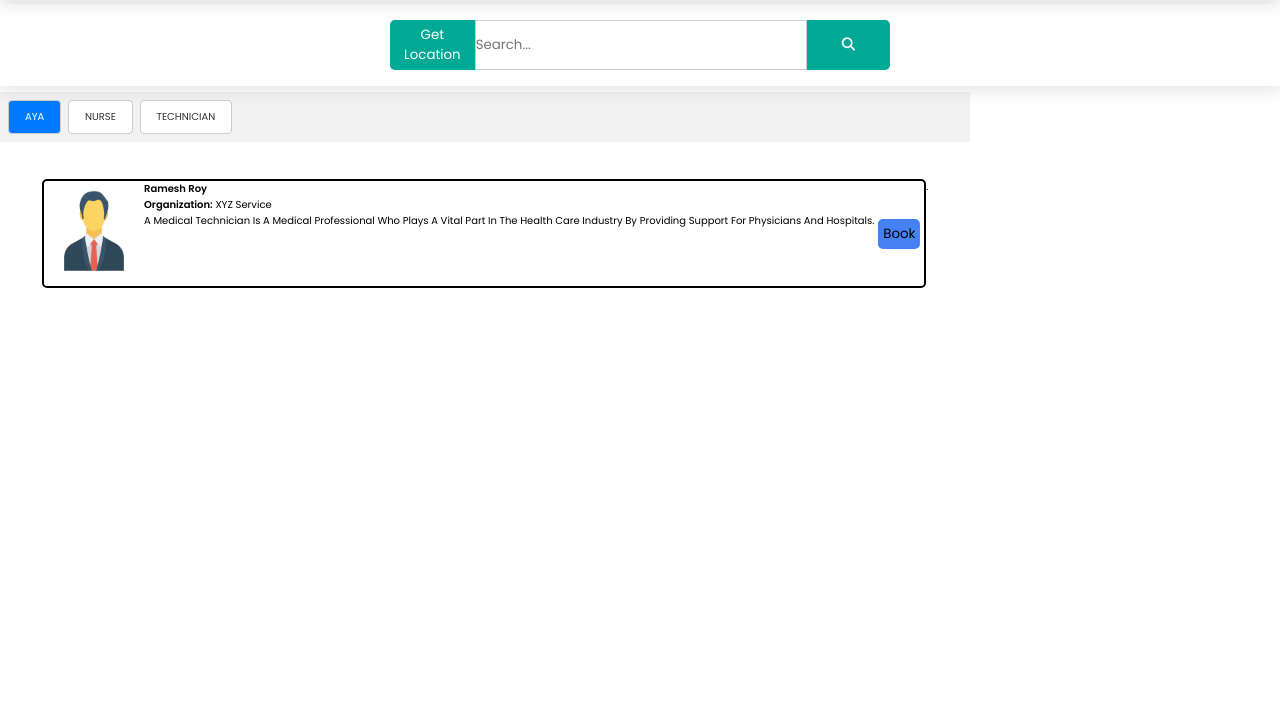
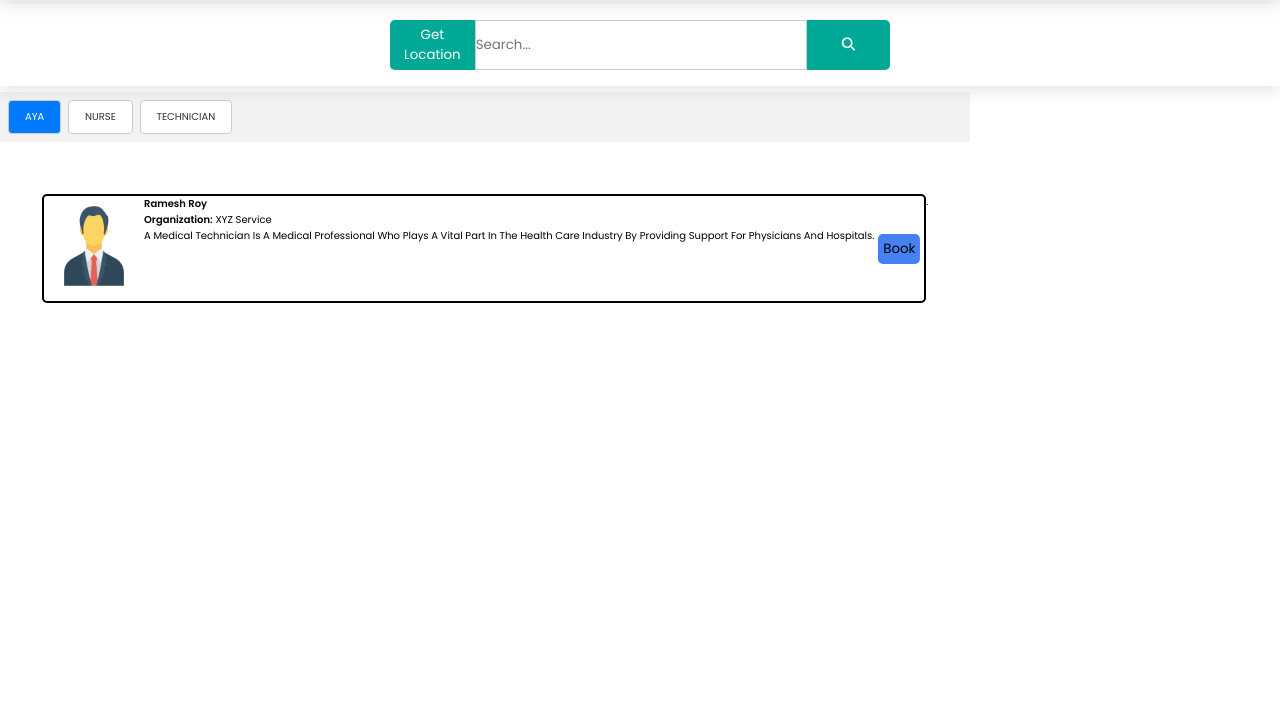
Before and after one commit to royramesh/MedicalNurseTechnicianSupport, a plain HTML site: page index.html in a window 1280 px wide. Shown: the part 78-800 px from the top of the page. Drawn offline with Linux system fonts and the light colour scheme.

```diff
--- a/style.css
+++ b/style.css
@@ -11,7 +11,7 @@ height:100%;
 .contents{
     display: flex;
     position: relative;
-    top: 9.5rem;
+    top: 11rem;
     height: min-content;
     overflow: hidden;
 }
```
